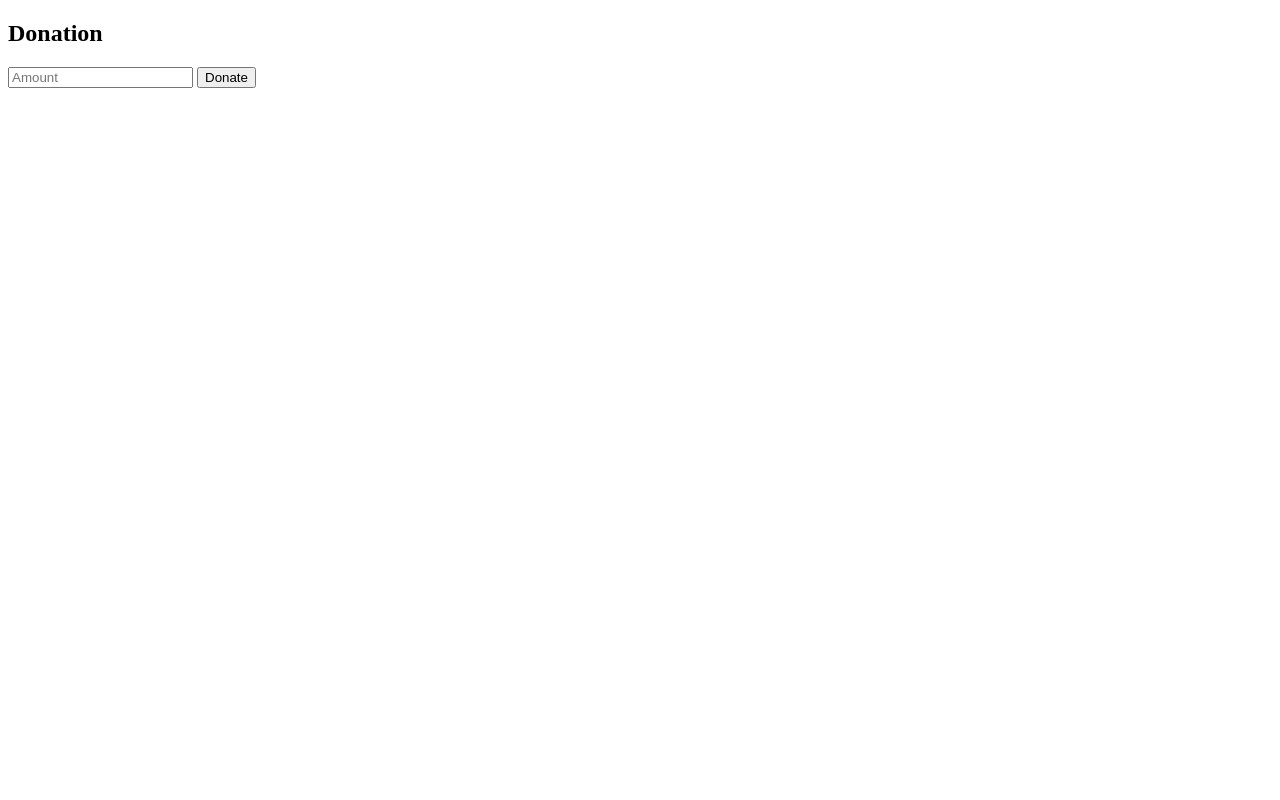
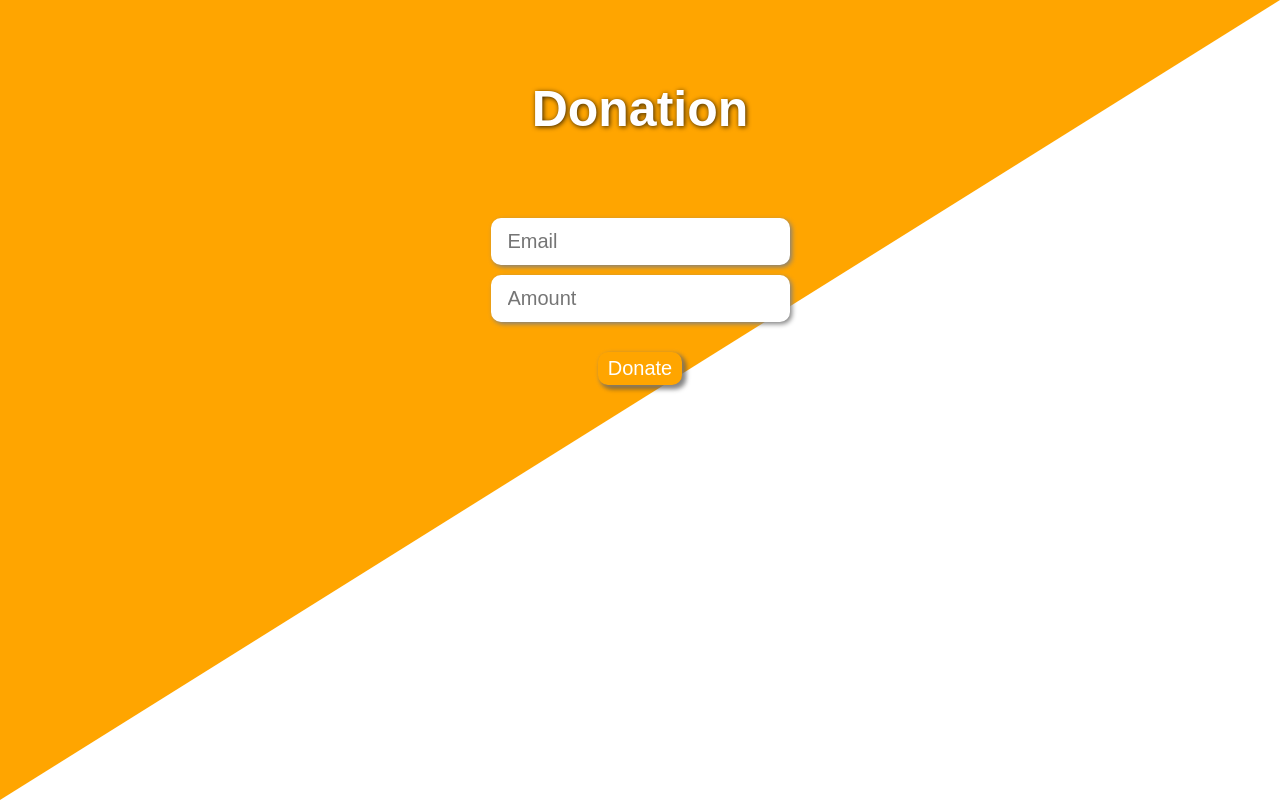
Before and after one commit to RehanAli21/stripe_integration_demo, a website: page public/index.html in a window 1280 px wide. Drawn offline with Linux system fonts and the light colour scheme.

Commit message:
Application is completed.
Strip payment gateway implemented, user gets email on payment done and UI added.

```diff
--- a/package.json
+++ b/package.json
@@ -21,6 +21,7 @@
   "dependencies": {
     "dotenv": "^16.0.3",
     "express": "^4.18.2",
+    "nodemailer": "^6.8.0",
     "stripe": "^11.4.0"
   },
   "devDependencies": {
--- a/public/index.html
+++ b/public/index.html
@@ -5,15 +5,66 @@
 		<meta http-equiv="X-UA-Compatible" content="IE=edge" />
 		<meta name="viewport" content="width=device-width, initial-scale=1.0" />
 		<title>Donation</title>
+		<style>
+			* {
+				outline: none;
+			}
+			.back {
+				position: absolute;
+				top: 0px;
+				left: 0px;
+				margin: 0px;
+				padding: 0px;
+				border-top: 100vh solid orange;
+				border-right: 100vw solid white;
+				z-index: -1;
+				overflow: hidden;
+			}
+			.main {
+				margin-top: 10vh;
+				padding: 0px;
+				text-align: center;
+				font-family: sans-serif;
+			}
+			h1 {
+				font-size: 50px;
+				color: white;
+				text-shadow: 1px 1px 5px rgba(0, 0, 0, 0.8);
+				margin-bottom: 10vh;
+			}
+			input {
+				display: block;
+				margin: 10px auto;
+				padding: 10px 15px;
+				border-radius: 10px;
+				font-size: 20px;
+				border: 2px solid white;
+				box-shadow: 2px 2px 5px grey;
+			}
+			button {
+				background-color: orange;
+				color: white;
+				padding: 5px 10px;
+				border: none;
+				box-shadow: 2px 2px 5px grey, 4px 4px 5px rgba(0, 0, 0, 0.4);
+				font-size: 20px;
+				border-radius: 10px;
+				margin-top: 20px;
+				cursor: pointer;
+			}
+			button:hover {
+				filter: contrast(110%) brightness(95%);
+			}
+			button:active {
+				transform: scale(0.9);
+			}
+		</style>
 		<script>
-			const queryString = window.location.search
-			const urlParams = new URLSearchParams(queryString)
-			const message = urlParams.get('message')
-			console.log(message)
 			const donate = () => {
 				const input = document.getElementById('amountInput')
+				const email = document.getElementById('emailInput')
 
-				if (input) {
+				if (input && email && input.value !== '' && email.value !== '') {
 					if (input.value <= 0) return alert('Please enter amount greater then 0')
 
 					fetch('/donate', {
@@ -21,7 +72,7 @@
 						headers: {
 							'Content-Type': 'application/json',
 						},
-						body: JSON.stringify({ amount: input.value }),
+						body: JSON.stringify({ amount: input.value, email: email.value }),
 					})
 						.then(res => {
 							if (res.ok) return res.json()
@@ -34,13 +85,19 @@
 						.catch(err => {
 							console.log(err)
 						})
+				} else {
+					alert('Please fill all fields')
 				}
 			}
 		</script>
 	</head>
 	<body>
-		<h2>Donation</h2>
-		<div>
+		<div class="back">
+			<div class="white"></div>
+		</div>
+		<div class="main">
+			<h1>Donation</h1>
+			<input type="email" name="email" id="emailInput" placeholder="Email" required="true" />
 			<input type="number" name="amount" id="amountInput" placeholder="Amount" min="1" />
 			<button onclick="donate()">Donate</button>
 		</div>
```
Also changed, not shown: index.js (+33 -3 lines), public/email.html (added, +30 -0 lines), 1 other file.
